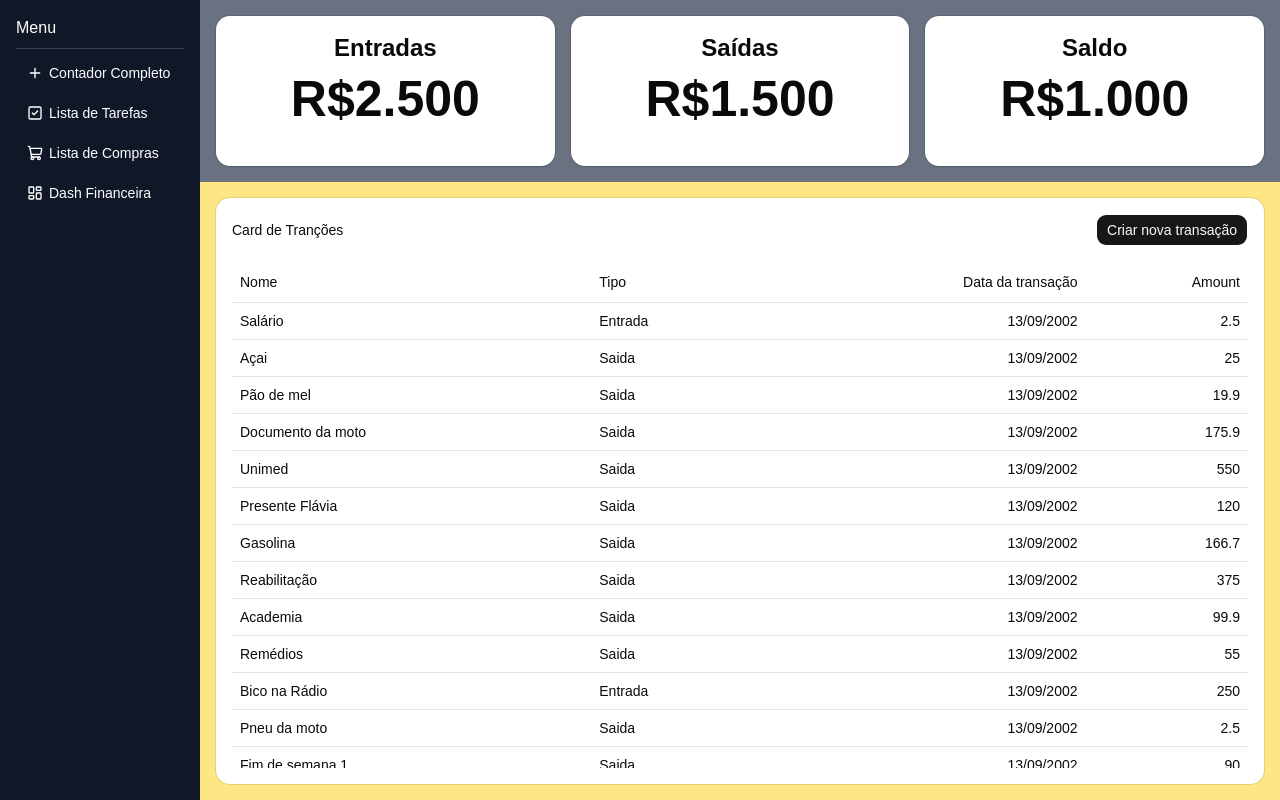
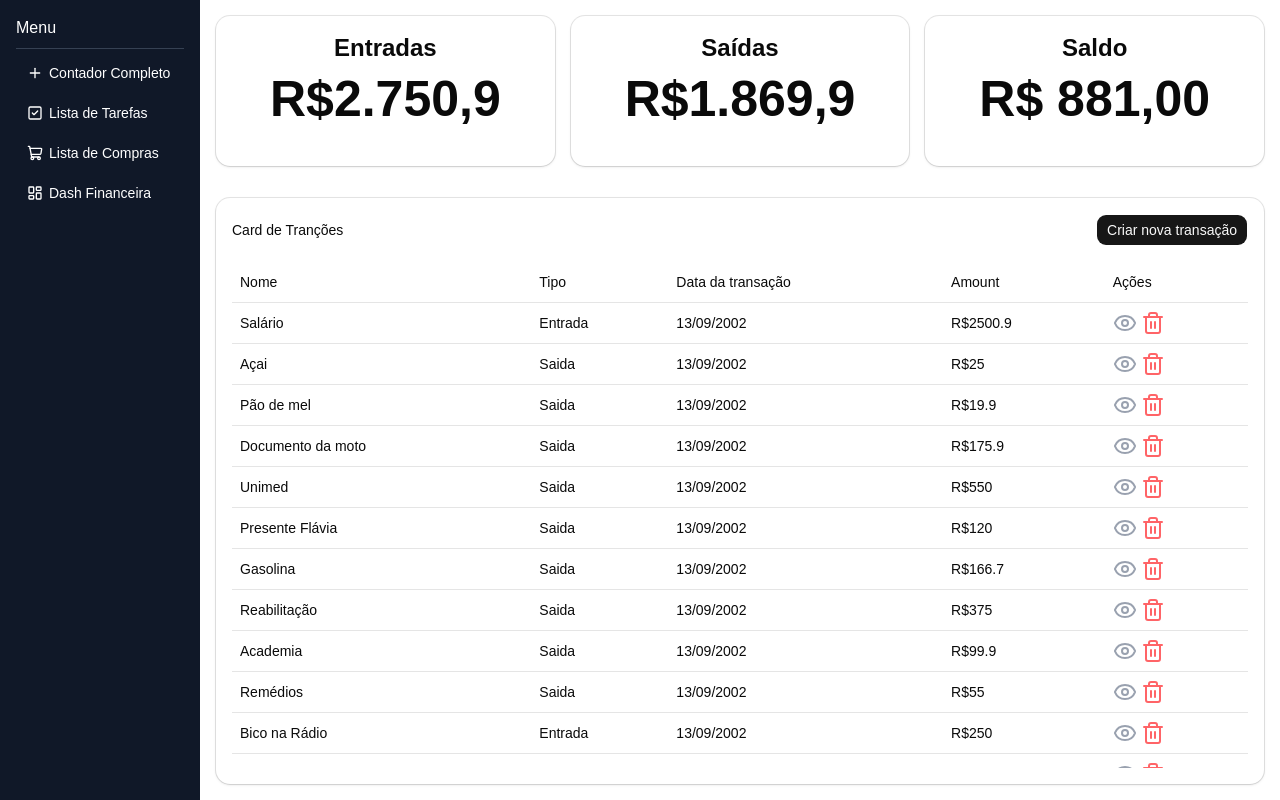
Before and after one commit to Fabiolandin/Aplicando-conceitos-de-react, a React (Vite) app: page /dash in a window 1280 px wide. Built offline with nearby package versions, Linux system fonts and the light colour scheme.

Commit message:
feat: adicionando funcionalidades na dash

```diff
--- a/src/pages/dash.jsx
+++ b/src/pages/dash.jsx
@@ -4,6 +4,7 @@ import { Card, CardContent, CardHeader } from "@/components/ui/card"
 import { ScrollArea } from "@/components/ui/scroll-area"
 import { Table, TableHead, TableHeader, TableRow, TableBody, TableCell } from "@/components/ui/table"
 import { listaTransacoes } from "@/transacoes"
+import { EyeIcon, TrashIcon } from "lucide-react"
 import { useState } from "react"
 
 const Dash = () => {
@@ -13,38 +14,55 @@ const Dash = () => {
     const listaEntrada = dados.filter((listas) => listas.tipo === "Entrada")
     const listaSaida = dados.filter((listas) => listas.tipo === "Saida")
 
+    //
+    const valorEntrada = listaEntrada.reduce((total, entrada) => {
+        return total + entrada.valor
+    }, 0)
+
+    //
+    const valorSaida = listaSaida.reduce((total, saida) => {
+        return total + saida.valor
+    }, 0)
+
     return (
         <div className="flex h-screen">
             <Sidebar />
-            <div className="flex flex-col h-full flex-1 bg-amber-500">
+            <div className="flex flex-col h-full flex-1">
 
                 {/* Div dos cards*/}
-                <div className="flex p-4 gap-4 bg-gray-500 flex-shrink-0">
+                <div className="flex p-4 gap-4 shrink-0">
                     <Card className="flex-1 h-37.5 shadow items-center">
                         <CardContent className="flex flex-col items-center">
                             <h1 className="font-bold text-2xl">Entradas</h1>
-                            <h1 className="text-[50px] font-bold">R$2.500</h1>
+                            <h1 className="text-[50px] font-bold">R${valorEntrada.toLocaleString('pt-BR')}</h1>
                         </CardContent>
                     </Card>
 
                     <Card className="flex-1 h-37.5 shadow items-center">
                         <CardContent className="flex flex-col items-center">
                             <h1 className="font-bold text-2xl">Saídas</h1>
-                            <h1 className="text-[50px] font-bold">R$1.500</h1>
+                            <h1 className="text-[50px] font-bold">R${valorSaida.toLocaleString('pt-BR')}</h1>
                         </CardContent>
                     </Card>
 
                     <Card className="flex-1 h-37.5 shadow items-center">
                         <CardContent className="flex flex-col items-center">
                             <h1 className="font-bold text-2xl">Saldo</h1>
-                            <h1 className="text-[50px] font-bold">R$1.000</h1>
+                            <h1 className="text-[50px] font-bold">
+                                {
+                                    (valorEntrada - valorSaida).toLocaleString('pt-BR', {
+                                        style: 'currency',
+                                        currency: 'BRL',
+                                    })
+                                }
+                            </h1>
                         </CardContent>
                     </Card>
                 </div>
 
                 {/* Div das transações*/}
-                <div className="p-4 bg-amber-200 flex-1 min-h-0">
-                    <Card className="h-full flex flex-col">
+                <div className="p-4 flex-1 min-h-0">
+                    <Card className="h-full flex flex-col shadow">
                         <CardHeader className="flex items-center">
                             <h1>Card de Tranções</h1>
                             <Button className="ml-auto"> Criar nova transação</Button>
@@ -56,8 +74,9 @@ const Dash = () => {
                                         <TableRow>
                                             <TableHead>Nome</TableHead>
                                             <TableHead>Tipo</TableHead>
-                                            <TableHead className="text-right">Data da transação</TableHead>
-                                            <TableHead className="text-right">Amount</TableHead>
+                                            <TableHead className="">Data da transação</TableHead>
+                                            <TableHead className="">Amount</TableHead>
+                                            <TableHead className="">Ações</TableHead>
                                         </TableRow>
                                     </TableHeader>
                                     <TableBody>
@@ -65,8 +84,16 @@ const Dash = () => {
                                             <TableRow key={listas.id}>
                                                 <TableCell className="">{listas.nome}</TableCell>
                                                 <TableCell>{listas.tipo}</TableCell>
-                                                <TableCell className="text-right">{listas.data}</TableCell>
-                                                <TableCell className="text-right">{listas.valor}</TableCell>
+                                                <TableCell className="">{listas.data}</TableCell>
+                                                <TableCell className="">R${listas.valor}</TableCell>
+                                                <TableCell className="flex gap-1 text-right">
+                                                    <EyeIcon
+                                                        className="text-gray-400"
+                                                    />
+                                                    <TrashIcon
+                                                        className="text-red-400"
+                                                    />
+                                                </TableCell>
                                             </TableRow>
                                         ))}
                                     </TableBody>
--- a/src/transacoes.js
+++ b/src/transacoes.js
@@ -1,5 +1,5 @@
 export const listaTransacoes = [
-    {id: 1, nome: 'Salário', tipo: 'Entrada', valor: 2.500, data: '13/09/2002'},
+    {id: 1, nome: 'Salário', tipo: 'Entrada', valor: 2500.9, data: '13/09/2002'},
     {id: 2, nome: 'Açai', tipo: 'Saida', valor: 25, data: '13/09/2002'},
     {id: 3, nome: 'Pão de mel', tipo: 'Saida', valor: 19.90, data: '13/09/2002'},
     {id: 4, nome: 'Documento da moto', tipo: 'Saida', valor: 175.90, data: '13/09/2002'},
```
